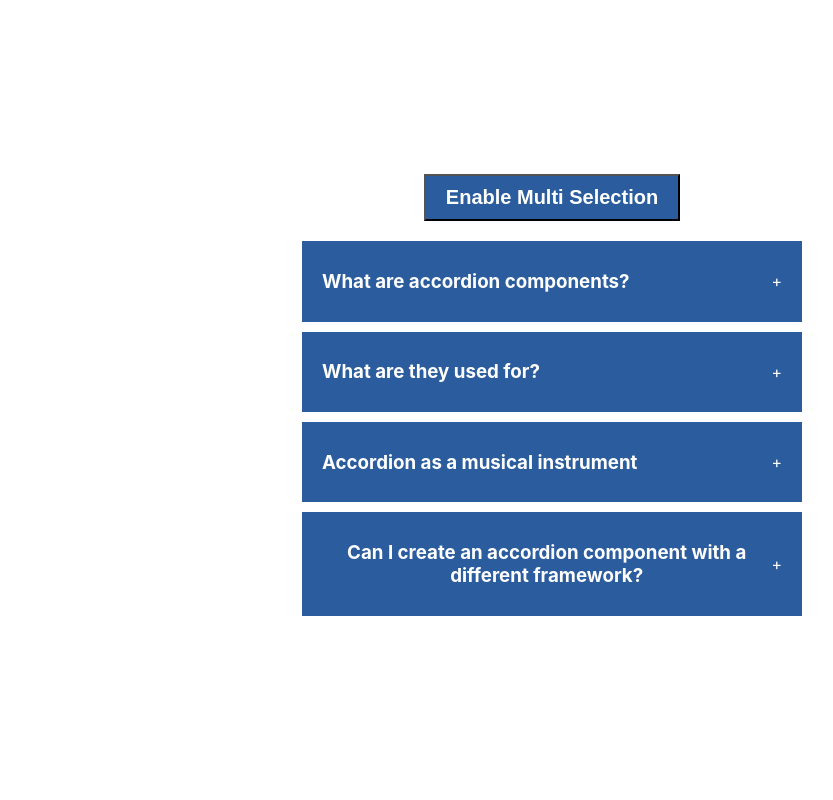
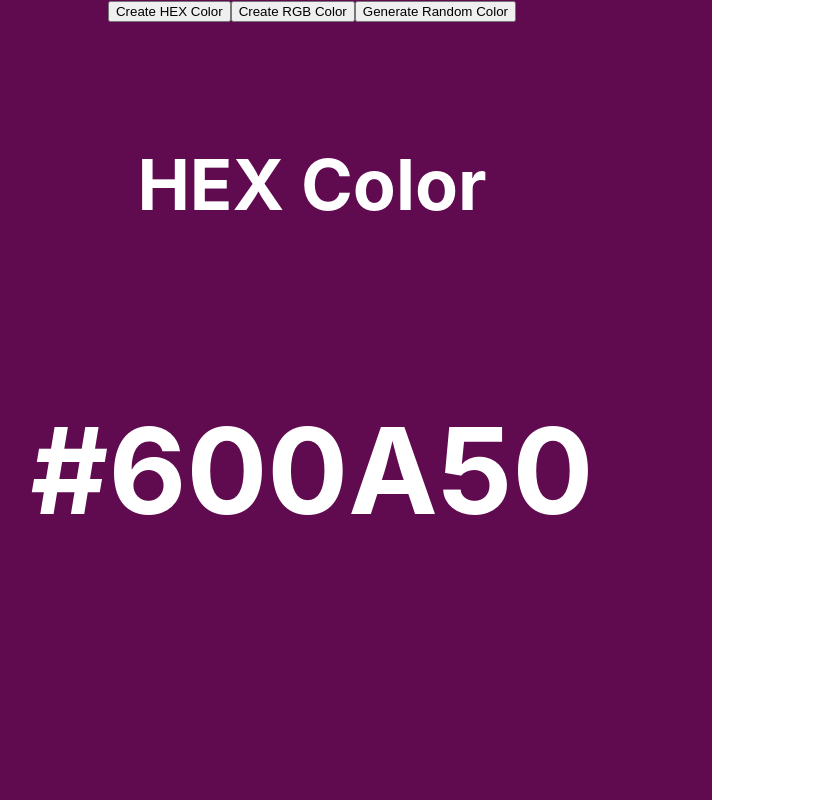
Before and after one commit to Almousaz/accordion-react-repo, a React (Create React App) app: page / in a window 1280 px wide. Shown: the whole page, without its empty margins (88-921 px from the left). Built offline with nearby package versions, Linux system fonts and the light colour scheme.

Commit message:
create random color project

```diff
--- a/src/App.js
+++ b/src/App.js
@@ -1,5 +1,6 @@
 import './App.css';
 import Accordian from './Components/Accordion';
+import RandomColor from './Components/Random-color';
 
 
 
@@ -8,7 +9,10 @@
     <div className="App">
 
       {/* Accordian Components */}
-      <Accordian />
+      {/* <Accordian /> */}
+
+      {/* Random color Components */}
+      <RandomColor />
 
 
     </div>
--- /dev/null
+++ b/src/Components/Random-color/index.jsx
@@ -0,0 +1,69 @@
+import { useEffect, useState } from "react"
+
+
+
+export default function RandomColor () {
+
+    const [typeOfColor , setTypeOfColor] = useState("hex")
+    const [color , setColor] = useState("#000000");
+
+
+    function randomColorUtility(length){
+        return Math.floor(Math.random()*length)
+    }
+
+    function handleCreateRandomHexColor() {
+        //  #325652
+        const hex = [0,1,2,3,4,5,6,7,8,9,"A","B","C","E","F"];
+
+        let hexColor = "#";
+
+        for(let i=0 ; i<6 ; i++){
+            hexColor += hex[randomColorUtility(hex.length)]
+        }
+
+        console.log(hexColor);
+        setColor(hexColor);
+    }
+
+    function handleCreateRandomRgbColor() {
+
+        const r = randomColorUtility(256)
+        const g = randomColorUtility(256)
+        const b = randomColorUtility(256)
+
+        setColor(`rgb(${r},${g},${b})`);
+    }
+
+    useEffect(()=>{
+
+        if(typeOfColor === "rgb") handleCreateRandomRgbColor();
+        else handleCreateRandomHexColor();
+    },[typeOfColor])
+
+    return(
+        <div style={{
+            width : "100vh" ,
+            height : "100vh" ,
+            background: color,
+        }}>
+            <button onClick={()=> setTypeOfColor('hex')}>Create HEX Color</button>
+            <button onClick={()=> setTypeOfColor('rgb')} >Create RGB Color</button>
+            <button onClick={typeOfColor === 'hex' ? handleCreateRandomHexColor : handleCreateRandomRgbColor} >Generate Random Color</button>
+
+            <div style={{
+                display: 'flex',
+                justifyContent: 'center',
+                alignItems: 'center',
+                color: '#fff',
+                fontSize: '60px',
+                marginTop: '50px',
+                flexDirection: 'column',
+                gap: '20px',
+            }}>
+                <h3>{typeOfColor === 'rgb' ? 'RGB Color' : 'HEX Color'}</h3>
+                <h1>{color}</h1>
+            </div>
+        </div>
+    )
+}
```
